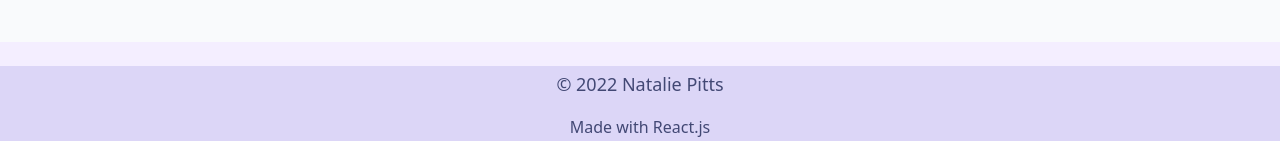
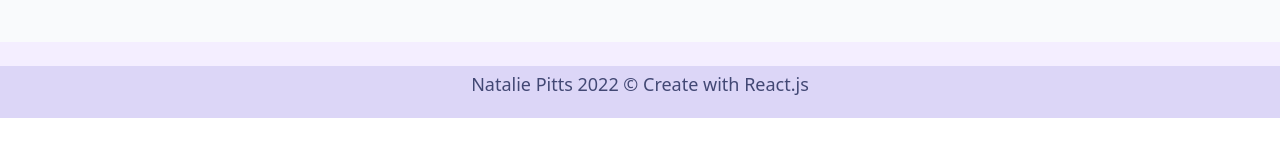
Before and after one commit to nataliePitts/my-portfolio, a React (Create React App) app: page / in a window 1280 px wide. Shown: the part 2949-3090 px from the top of the page. After the commit the page ends 3067 px from the top, so only its background shows below. Built offline with nearby package versions, Linux system fonts and the light colour scheme; grey boxes are pictures that could not be loaded; what react-alert-template-basic would draw is missing.

Commit message:
footer udt

```diff
--- a/src/components/Footer.js
+++ b/src/components/Footer.js
@@ -7,10 +7,10 @@
       <div className="container px-2 py-1 mx-auto text-center lg:px-2">
         <div className="flex flex-col mb-50">
           <h1 className="sm:text-lg text-lg font-medium title-font mb-4 text-purple-darkest">
-          © 2022 Natalie Pitts
+           Natalie Pitts 2022 © Create with React.js
           </h1>
           <p className="lg:w-2/3 mx-auto leading-relaxed text-base">
-         Made with React.js
+
           </p>
         </div>
       </div>
```
